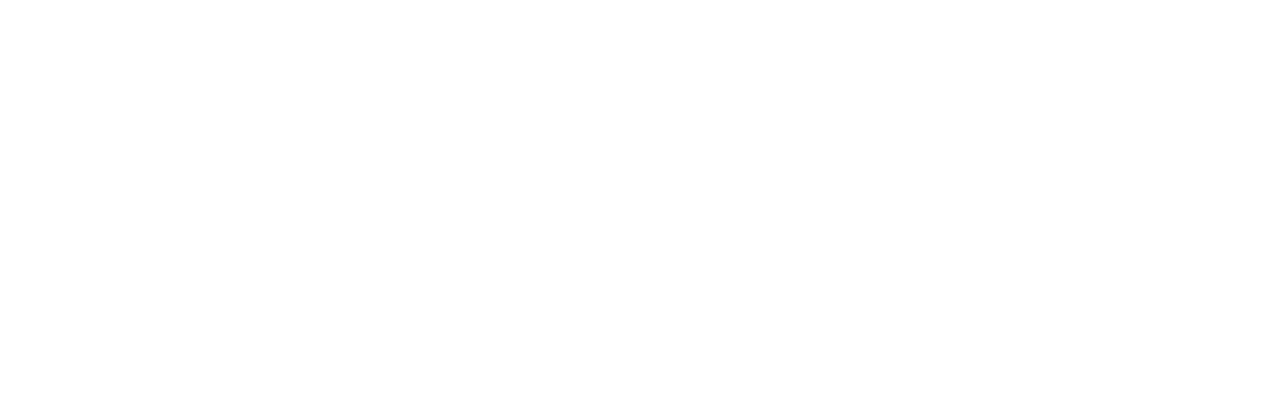
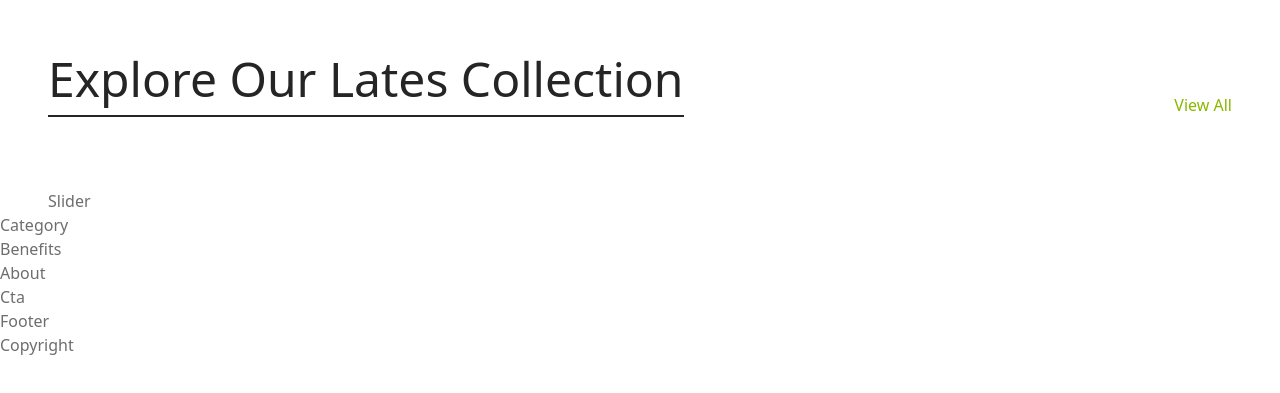
Before and after one commit to Jisap/next15-Sports-Website-with-tailwindcss, a Next.js app: page / in a window 1280 px wide. Shown: the part 1157-1550 px from the top of the page. Built offline with nearby package versions, Linux system fonts and the light colour scheme.

Commit message:
Update Hero component styling and integrate Slider in Latest section
- Enhanced the Hero component with a new background color and height for improved visual appeal.
- Added the Slider component to the Latest section for dynamic content display.

```diff
--- a/components/Hero.jsx
+++ b/components/Hero.jsx
@@ -2,7 +2,9 @@
 
 const Hero = () => {
   return (
-    <div>Hero</div>
+    <div className="bg-[#f6f6f6] xl:h-[1064px]">
+      Hero
+    </div>
   )
 }
 
--- a/components/Latest.jsx
+++ b/components/Latest.jsx
@@ -1,5 +1,6 @@
 import Link from 'next/link'
 import React from 'react'
+import Slider from './Slider'
 
 const Latest = () => {
   return (
@@ -14,6 +15,7 @@ const Latest = () => {
           </Link>
         </div>
         {/* Slider */}
+        <Slider />
       </div>
     </section>
   )
```
